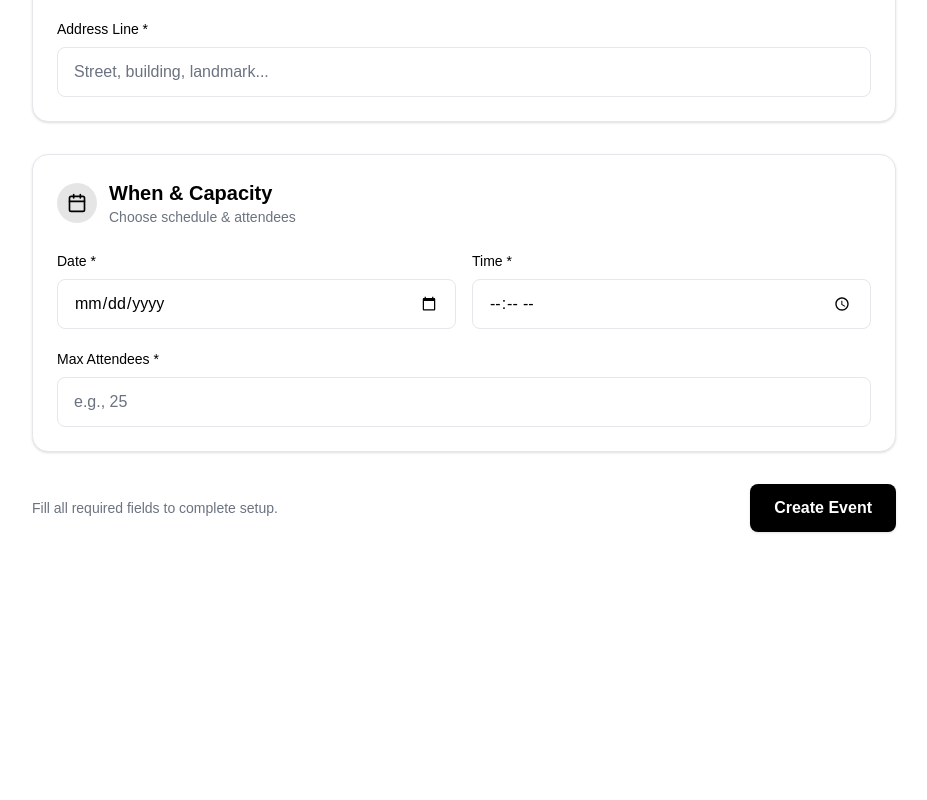
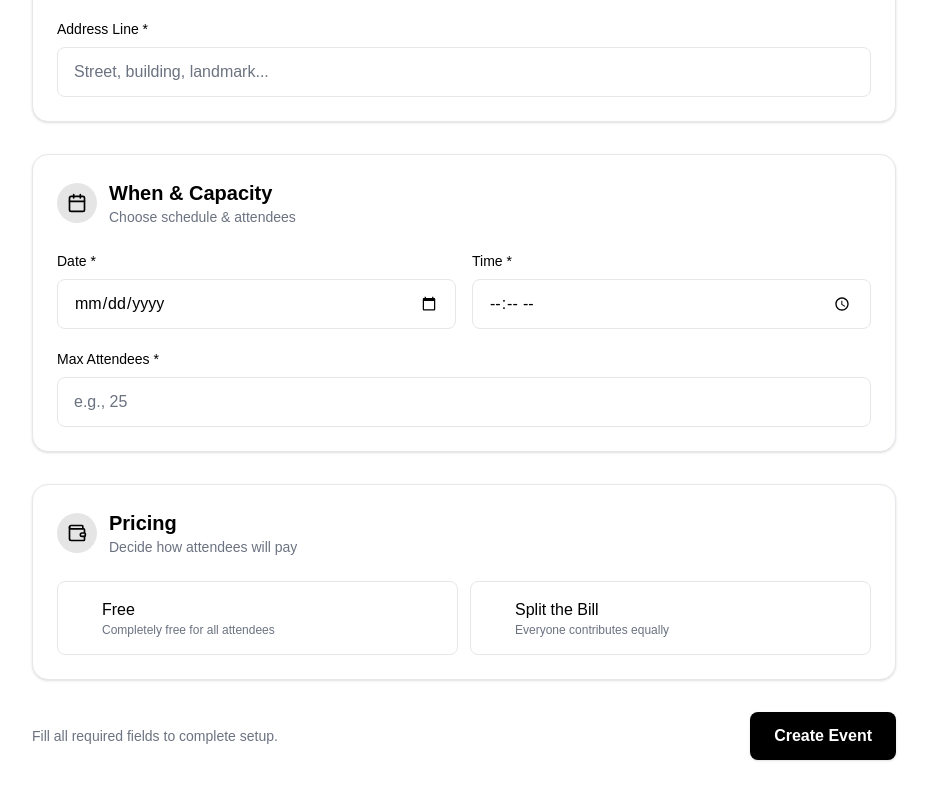
Before and after one commit to hangoutdaily/Hangout, a Next.js app: page /create in a window 1280 px wide. Shown: the part 929-1729 px from the top of the page, without its empty margins (176-1103 px from the left). Before the commit the page ends 1501 px from the top, so only its background shows below. Built offline with nearby package versions, Linux system fonts and the light colour scheme.

Commit message:
ADD price tag in CreateEventForm

```diff
--- a/package.json
+++ b/package.json
@@ -15,6 +15,7 @@
   },
   "dependencies": {
     "@radix-ui/react-label": "^2.1.8",
+    "@radix-ui/react-radio-group": "^1.3.8",
     "@radix-ui/react-select": "^2.2.6",
     "@radix-ui/react-slot": "^1.2.4",
     "class-variance-authority": "^0.7.1",
--- a/src/app/create/components/CreateEventForm.tsx
+++ b/src/app/create/components/CreateEventForm.tsx
@@ -3,9 +3,10 @@
 import { useState } from 'react';
 import { useRouter } from 'next/navigation';
 import { motion, AnimatePresence } from 'framer-motion';
-import { Calendar, MapPin, Tag, CheckCircle2 } from 'lucide-react';
+import { Calendar, MapPin, Tag, CheckCircle2, Wallet } from 'lucide-react';
 import FormCard from './FormCard';
 import Field from './Field';
+import * as RadioGroupPrimitive from '@radix-ui/react-radio-group';
 
 type Category =
   | 'Technology'
@@ -19,6 +20,8 @@ type Category =
   | 'Gaming'
   | 'Other';
 
+type PriceType = 'free' | 'split_bill';
+
 interface EventForm {
   title: string;
   description: string;
@@ -29,6 +32,7 @@ interface EventForm {
   date: string;
   time: string;
   maxAttendees: string;
+  priceType: PriceType | '';
 }
 
 const categories: Category[] = [
@@ -57,6 +61,7 @@ export default function CreateEventForm() {
     date: '',
     time: '',
     maxAttendees: '',
+    priceType: '',
   });
 
   const [errors, setErrors] = useState<Partial<Record<keyof EventForm, string>>>({});
@@ -72,6 +77,7 @@ export default function CreateEventForm() {
     'date',
     'time',
     'maxAttendees',
+    'priceType',
   ];
 
   const progress = Math.round(
@@ -92,6 +98,7 @@ export default function CreateEventForm() {
     if (!f.time) e.time = 'Time is required';
     if (!f.maxAttendees || Number(f.maxAttendees) < 1)
       e.maxAttendees = 'Must be at least 1 attendee';
+    if (!f.priceType) e.priceType = 'Please select how the cost will be handled';
 
     setErrors(e);
     return Object.keys(e).length === 0;
@@ -109,8 +116,6 @@ export default function CreateEventForm() {
     e.preventDefault();
     setSubmitted(true);
     if (!validate()) return;
-
-    // Future: await axios.post("/api/events", form);
     router.push(`/events/${Date.now()}`);
   }
 
@@ -120,7 +125,7 @@ export default function CreateEventForm() {
         <Field
           label="Title *"
           value={form.title}
-          onChange={(e: { target: { value: string } }) => update('title', e.target.value)}
+          onChange={(e) => update('title', e.target.value)}
           placeholder="e.g., Sunday Brunch & Gossip"
           error={errors.title}
         />
@@ -128,9 +133,7 @@ export default function CreateEventForm() {
         <Field
           label="Category *"
           value={form.category}
-          onChange={(e: { target: { value: string } }) =>
-            update('category', e.target.value as Category)
-          }
+          onChange={(e) => update('category', e.target.value as Category)}
           type="select"
           options={categories}
           error={errors.category}
@@ -139,7 +142,7 @@ export default function CreateEventForm() {
         <Field
           label="Description *"
           value={form.description}
-          onChange={(e: { target: { value: string } }) => update('description', e.target.value)}
+          onChange={(e) => update('description', e.target.value)}
           type="textarea"
           placeholder="Describe what people can expect..."
           error={errors.description}
@@ -156,14 +159,14 @@ export default function CreateEventForm() {
           <Field
             label="City *"
             value={form.city}
-            onChange={(e: { target: { value: string } }) => update('city', e.target.value)}
+            onChange={(e) => update('city', e.target.value)}
             placeholder="e.g., Gandhinagar"
             error={errors.city}
           />
           <Field
             label="State *"
             value={form.state}
-            onChange={(e: { target: { value: string } }) => update('state', e.target.value)}
+            onChange={(e) => update('state', e.target.value)}
             placeholder="e.g., Gujarat"
             error={errors.state}
           />
@@ -172,7 +175,7 @@ export default function CreateEventForm() {
         <Field
           label="Address Line *"
           value={form.addressLine}
-          onChange={(e: { target: { value: string } }) => update('addressLine', e.target.value)}
+          onChange={(e) => update('addressLine', e.target.value)}
           placeholder="Street, building, landmark..."
           error={errors.addressLine}
         />
@@ -189,14 +192,14 @@ export default function CreateEventForm() {
             label="Date *"
             type="date"
             value={form.date}
-            onChange={(e: { target: { value: string } }) => update('date', e.target.value)}
+            onChange={(e) => update('date', e.target.value)}
             error={errors.date}
           />
           <Field
             label="Time *"
             type="time"
             value={form.time}
-            onChange={(e: { target: { value: string } }) => update('time', e.target.value)}
+            onChange={(e) => update('time', e.target.value)}
             error={errors.time}
           />
         </div>
@@ -205,17 +208,71 @@ export default function CreateEventForm() {
           label="Max Attendees *"
           type="number"
           value={form.maxAttendees}
-          onChange={(e: { target: { value: string } }) => update('maxAttendees', e.target.value)}
+          onChange={(e) => update('maxAttendees', e.target.value)}
           placeholder="e.g., 25"
           error={errors.maxAttendees}
           min="1"
         />
       </FormCard>
 
+      <FormCard delay={0.2} icon={Wallet} title="Pricing" subtitle="Decide how attendees will pay">
+        <RadioGroupPrimitive.Root
+          value={form.priceType}
+          onValueChange={(val: PriceType) => update('priceType', val)}
+          className="grid grid-cols-1 sm:grid-cols-2 gap-3"
+        >
+          <label
+            htmlFor="free"
+            className={`flex items-center gap-3 border rounded-lg p-4 cursor-pointer transition-all ${
+              form.priceType === 'free'
+                ? 'border-accent bg-accent/5'
+                : 'border-border hover:bg-surface'
+            }`}
+          >
+            <RadioGroupPrimitive.Item
+              id="free"
+              value="free"
+              className="h-4 w-4 rounded-full border border-input flex items-center justify-center focus:outline-none focus:ring-2 focus:ring-accent"
+            >
+              {form.priceType === 'free' && <div className="h-2 w-2 bg-accent rounded-full" />}
+            </RadioGroupPrimitive.Item>
+            <div>
+              <p className="font-medium text-foreground">Free</p>
+              <p className="text-xs text-muted">Completely free for all attendees</p>
+            </div>
+          </label>
+
+          <label
+            htmlFor="split_bill"
+            className={`flex items-center gap-3 border rounded-lg p-4 cursor-pointer transition-all ${
+              form.priceType === 'split_bill'
+                ? 'border-accent bg-accent/5'
+                : 'border-border hover:bg-surface'
+            }`}
+          >
+            <RadioGroupPrimitive.Item
+              id="split_bill"
+              value="split_bill"
+              className="h-4 w-4 rounded-full border border-input flex items-center justify-center focus:outline-none focus:ring-2 focus:ring-accent"
+            >
+              {form.priceType === 'split_bill' && (
+                <div className="h-2 w-2 bg-accent rounded-full" />
+              )}
+            </RadioGroupPrimitive.Item>
+            <div>
+              <p className="font-medium text-foreground">Split the Bill</p>
+              <p className="text-xs text-muted">Everyone contributes equally</p>
+            </div>
+          </label>
+        </RadioGroupPrimitive.Root>
+
+        {errors.priceType && <p className="text-xs text-destructive mt-1">{errors.priceType}</p>}
+      </FormCard>
+
       <motion.div
         initial={{ opacity: 0, y: 8 }}
         animate={{ opacity: 1, y: 0 }}
-        transition={{ delay: 0.2, duration: 0.4 }}
+        transition={{ delay: 0.25, duration: 0.4 }}
         className="flex flex-col sm:flex-row items-center justify-between gap-4"
       >
         <AnimatePresence mode="wait">
```
